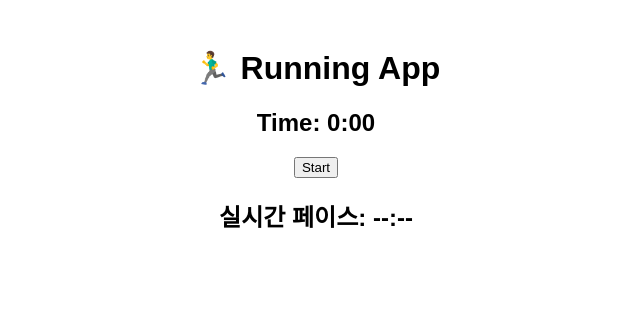
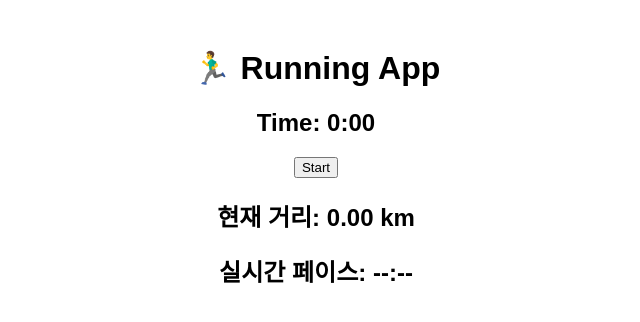
Before and after one commit to yunnnnn12/RunningApp, a React (Vite) app in the folder front/: page / in a window 1280 px wide. Shown: the top 322 px of the page, without its empty margins (324-964 px from the left). Built offline with nearby package versions, Linux system fonts and the light colour scheme.

Commit message:
refactor(DistanceDisplay.jsx): improve UI design

```diff
--- a/front/src/DistanceDisplay.jsx
+++ b/front/src/DistanceDisplay.jsx
@@ -1,11 +1,10 @@
 import React, { useEffect, useState } from "react";
 
-function DistanceDisplay({ sessionId, isRunning, finalDistance, isEnded}) {
-
+function DistanceDisplay({ sessionId, isEnded, finalDistance }) {
   const [currentDistance, setCurrentDistance] = useState(null);
 
   useEffect(() => {
-    if (!sessionId) return;
+    if (!sessionId || isEnded) return;
 
     const fetchDistance = async () => {
       try {
@@ -18,24 +17,17 @@ function DistanceDisplay({ sessionId, isRunning, finalDistance, isEnded}) {
     };
 
     fetchDistance();
-
     const interval = setInterval(fetchDistance, 5000);
-
     return () => clearInterval(interval);
-
-  }, [sessionId]);
+  }, [sessionId, isEnded]);
 
   return (
     <div style={{ marginTop: "20px" }}>
-
-      {!isEnded && currentDistance !== null && (
-        <h2>현재 거리: {(currentDistance / 1000).toFixed(2)} km</h2>
+      {!isEnded ? (
+        <h2>현재 거리: {currentDistance !== null ? (currentDistance / 1000).toFixed(2) : "0.00"} km</h2>
+      ) : (
+        <h2 style={{ color: "#007bff" }}>최종 거리: {finalDistance !== null ? (finalDistance / 1000).toFixed(2) : "0.00"} km</h2>
       )}
-
-      {isEnded && finalDistance !== null && (
-        <h2>최종 거리: {(finalDistance / 1000).toFixed(2)} km</h2>
-      )}
-
     </div>
   );
 }
```
